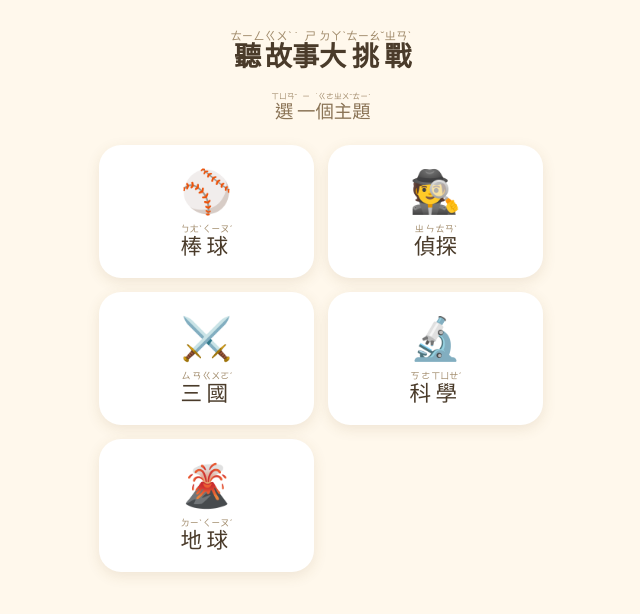
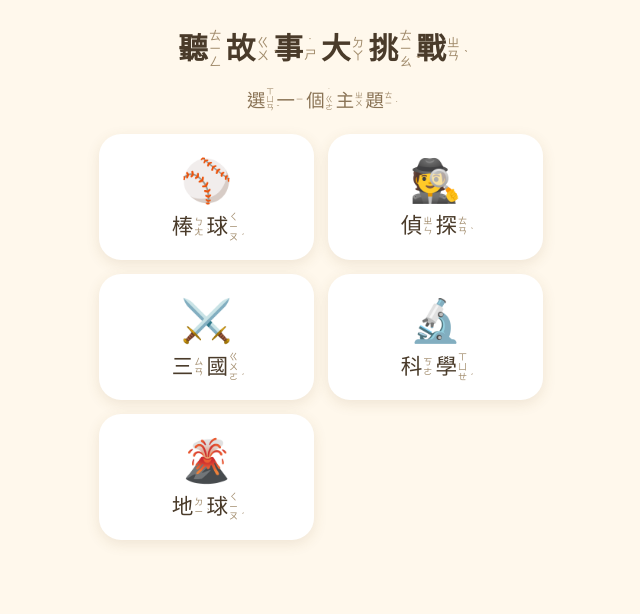
Before and after one commit to lminhao575-debug/listen-training, a plain HTML site: page index.html in a window 1280 px wide. Shown: the whole page, without its empty margins (319-959 px from the left). Drawn offline with Linux system fonts and the light colour scheme.

Commit message:
注音改課本式直式：字右側直排、聲調右下、輕聲頂端（VK 要求）
Co-Authored-By: Claude Fable 5 <noreply@anthropic.com>
Claude-Session: https://claude.ai/code/session_01QLa62EYKnHwuGurc8XUQmY

```diff
--- a/index.html
+++ b/index.html
@@ -25,14 +25,22 @@
   }
   #app { width: 100%; max-width: 480px; padding: 20px 18px 40px; }
 
-  ruby { ruby-position: over; }
-  rt { font-size: .42em; color: #A08A6A; letter-spacing: 0; font-weight: 400; }
+  /* 課本式直式注音：字右側由上往下，聲調在右、輕聲在頂 */
+  .zi { display: inline-flex; align-items: center; }
+  .han { line-height: 1.25; }
+  .bpm {
+    display: inline-flex; flex-direction: column; align-items: center; justify-content: center;
+    font-size: .42em; line-height: 1.06; color: #A08A6A; font-weight: 400;
+    margin: 0 .35em 0 .1em; position: relative; min-width: 1em;
+  }
+  .bpm .tone { position: absolute; right: -.7em; bottom: 0; }
+  .bpm .nt { line-height: 1; }
 
   .screen { display: none; animation: fade .25s ease; }
   .screen.active { display: block; }
   @keyframes fade { from { opacity: 0; transform: translateY(8px); } to { opacity: 1; transform: none; } }
 
-  h1.app-title { text-align: center; font-size: 1.7rem; margin: 10px 0 4px; }
+  h1.app-title { text-align: center; font-size: 1.85rem; margin: 10px 0 4px; }
   .subtitle { text-align: center; font-size: 1.15rem; margin-bottom: 22px; color: #8A7355; }
 
   .topic-grid { display: grid; grid-template-columns: 1fr 1fr; gap: 14px; }
@@ -56,7 +64,7 @@
 
   .play-wrap { text-align: center; padding-top: 8px; }
   .play-topic-emoji { font-size: 3.4rem; margin: 6px 0; }
-  .play-title { font-size: 1.8rem; margin: 4px 0 26px; }
+  .play-title { font-size: 2.1rem; margin: 4px 0 26px; }
   .big-play {
     width: 132px; height: 132px; border-radius: 50%; border: none; cursor: pointer;
     background: linear-gradient(145deg, var(--accent), var(--accent-deep));
@@ -64,7 +72,7 @@
     display: inline-flex; align-items: center; justify-content: center;
   }
   .big-play:active { transform: scale(.94); }
-  .listen-hint { font-size: 1.05rem; color: #A08A6A; margin: 18px 0 6px; }
+  .listen-hint { font-size: 1.2rem; color: #A08A6A; margin: 18px 0 6px; }
   .progress-track { height: 10px; background: #F0E3CC; border-radius: 6px; margin: 20px 10px; overflow: hidden; }
   .progress-fill { height: 100%; width: 0%; background: var(--green); border-radius: 6px; transition: width .3s linear; }
 
@@ -82,14 +90,14 @@
   .quiz-emoji { text-align: center; font-size: 2.8rem; margin: 8px 0; }
   .quiz-card {
     background: var(--card); border-radius: 22px; box-shadow: var(--shadow);
-    padding: 26px 20px; text-align: center; font-size: 1.75rem; line-height: 2.1;
+    padding: 26px 12px; text-align: center; font-size: 1.72rem; line-height: 1.9;
   }
   .speak-btn {
     margin-top: 16px; border: none; background: #FFF1DC; color: var(--accent-deep);
     border-radius: 30px; padding: 12px 26px; font-size: 1.15rem; cursor: pointer;
   }
   .speak-btn:active { transform: scale(.95); }
-  .quiz-hint { text-align: center; color: #A08A6A; font-size: 1.05rem; margin-top: 16px; }
+  .quiz-hint { text-align: center; color: #A08A6A; font-size: 1.15rem; margin-top: 16px; }
   .dots { display: flex; justify-content: center; gap: 10px; margin: 18px 0 4px; }
   .dot { width: 12px; height: 12px; border-radius: 50%; background: #E8DAC0; }
   .dot.on { background: var(--accent); }
@@ -146,8 +154,13 @@ const markDone = id => { const d = getDone(); d[id] = true; localStorage.setItem
 
 function ruby(z) {
   return z.split(' ').map(tok => {
-    if (tok.includes('|')) { const [c, b] = tok.split('|'); return `<ruby>${c}<rt>${b}</rt></ruby>`; }
-    return `<span>${tok}</span>`;
+    if (!tok.includes('|')) return `<span>${tok}</span>`;
+    const [c, b] = tok.split('|');
+    let syms = b, top = '', tone = '';
+    if (syms.startsWith('˙')) { top = '<span class="nt">˙</span>'; syms = syms.slice(1); }
+    if ('ˊˇˋ'.includes(syms.slice(-1))) { tone = `<span class="tone">${syms.slice(-1)}</span>`; syms = syms.slice(0, -1); }
+    const col = [...syms].map(s => `<span>${s}</span>`).join('');
+    return `<span class="zi"><span class="han">${c}</span><span class="bpm">${top}${col}${tone}</span></span>`;
   }).join('');
 }
 function show(name) {
```
